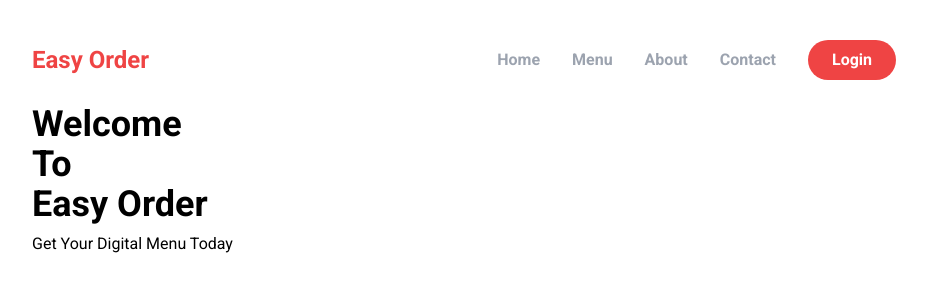
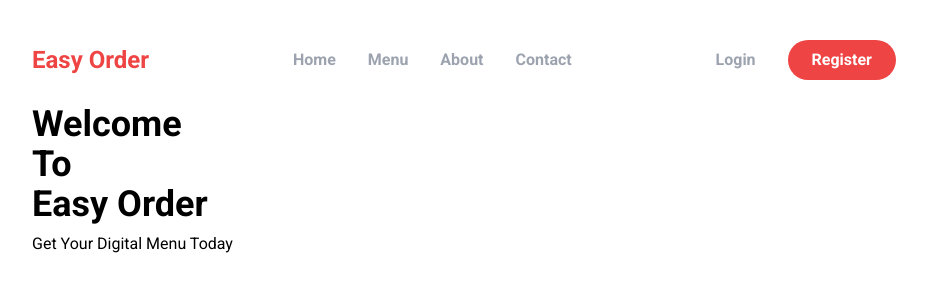
Before and after one commit to zubair7272/scaneasy, a Next.js app: page / in a window 1280 px wide. Shown: the top 300 px of the page, without its empty margins (176-1103 px from the left). Built offline with nearby package versions, Linux system fonts and the light colour scheme.

Commit message:
created footer

```diff
--- a/src/app/Rests/page.js
+++ b/src/app/Rests/page.js
@@ -1,5 +1,7 @@
+import Footer from "../components/layouts/Footer";
 import Header  from "../components/layouts/Header";
 import Menu from "../components/menu/Menu";
+// import Footer from "../components/layouts/Footer";
 // import Items from "../components/layouts/Items";
 export default function rests(){
     return(
@@ -7,6 +9,7 @@ export default function rests(){
             <h1>This is Restaurants Home Page</h1>
             <Header />
             <Menu />
+            <Footer />
         </>
     );
 }
--- /dev/null
+++ b/src/app/components/layouts/Footer.js
@@ -0,0 +1,7 @@
+export default function Footer(){
+    return(
+        <footer className="border-t p-8 text-center text-gray-500">
+            &copy; 2024 All Rights Reserved
+        </footer>
+    );
+}
--- a/src/app/components/layouts/Header.js
+++ b/src/app/components/layouts/Header.js
@@ -11,7 +11,11 @@ export default function Header() {
           <Link href="">Menu</Link>
           <Link href="">About</Link>
           <Link href="">Contact</Link>
-          <Link href="" className="bg-red-500 rounded-full text-white px-6 py-2">Login</Link>
+        </nav>
+        <nav className="flex  items-center gap-8 text-gray-400 font-semibold">
+          <Link href={''}>Login</Link>
+          <Link href="" className="bg-red-500 rounded-full text-white px-6 py-2">Register</Link>
+
         </nav>
         </header>
     );
```
